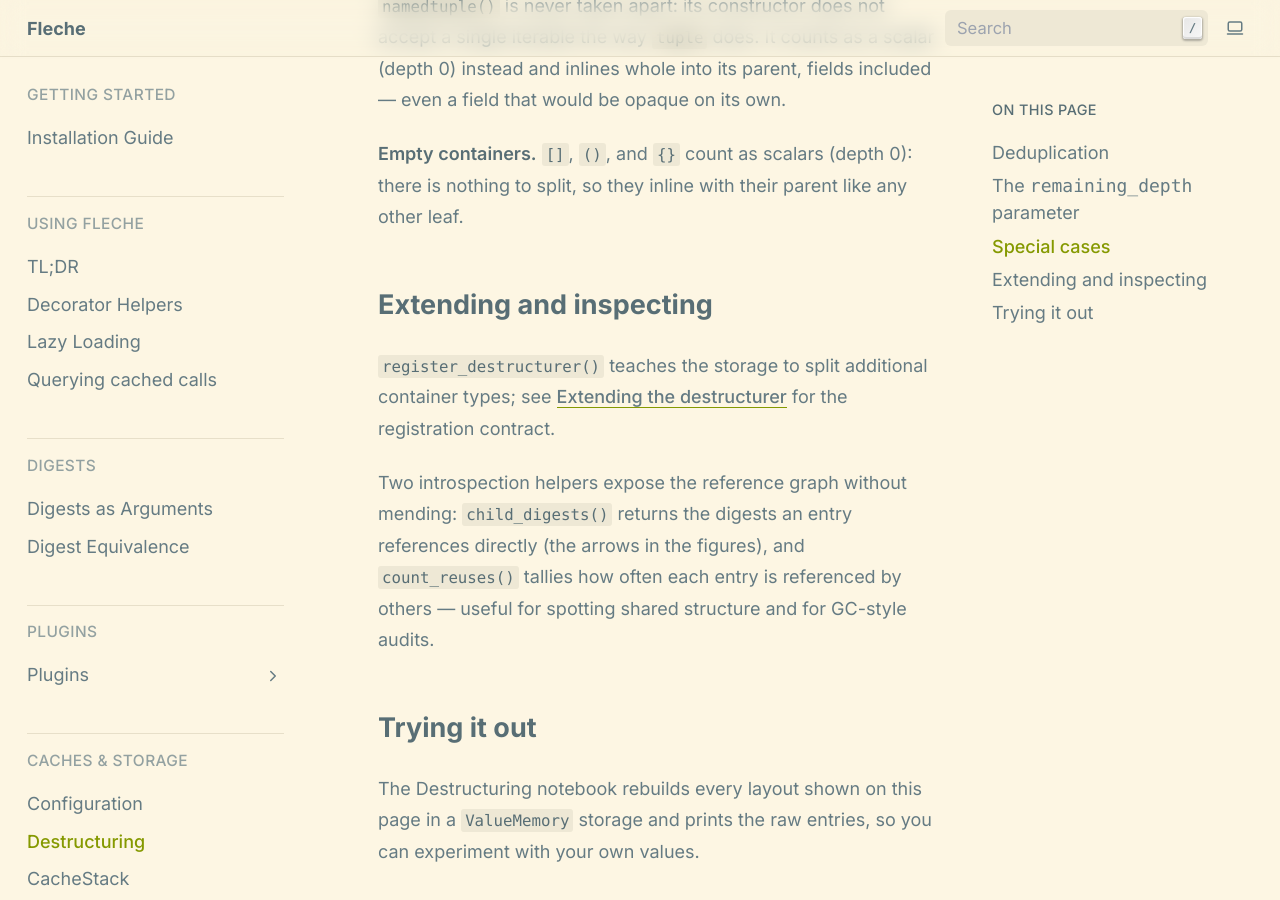
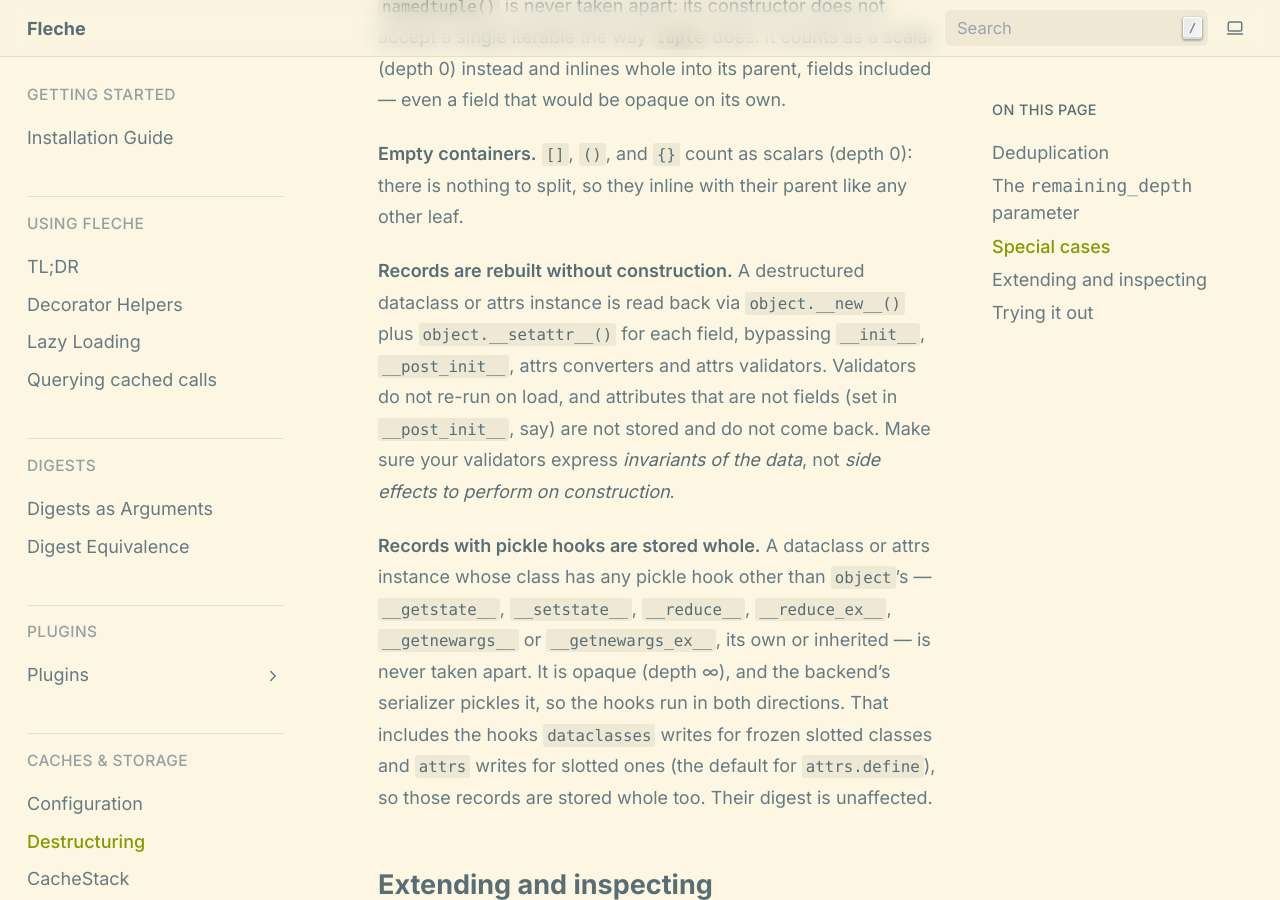
Before and after one commit to pmrv/fleche, a Sphinx documentation site: the page built from docs/storage/destructuring.rst, in a window 1280 px wide and 900 px high, scrolled down 3862 px. Built offline with Sphinx 7.4.7, drawn with Linux system fonts in a browser that asks for light colours; pages that are not in the unit, such as notebooks, are missing from menus.

Commit message:
refactor(storage): count generated pickle hooks too; move storage docs
Drop the exception for the __getstate__/__setstate__ that dataclasses and
attrs generate for slotted classes.  They are not always field copies:
attrs' __setstate__ resets the cache_hash slot, which mend skipped, so a
loaded attrs.frozen(cache_hash=True) instance was unhashable.  Any pickle
hook other than object's now means the record is stored whole, which
includes attrs.define classes and frozen slotted dataclasses.

Move the two storage bullets out of the digest-equivalence page into
docs/storage/destructuring.rst.

Destructuring along __reduce_ex__ is tracked in #1106.

Co-Authored-By: Claude Opus 5.5 <noreply@anthropic.com>
Claude-Session: https://claude.ai/code/session_01A3PUXkyhVj4eQkUu4M2485

```diff
--- a/docs/dev/extending_destructurer.rst
+++ b/docs/dev/extending_destructurer.rst
@@ -107,7 +107,8 @@ intermediate base (itself a ``Digested`` subclass) that already implements
 instances via ``object.__new__`` plus ``__setattr__``, bypassing ``__init__``
 /``__post_init__``, so ``InitVar``, ``init=False``, frozen, and slotted
 fields all round-trip correctly.  (The built-in dataclass and attrs predicates
-skip classes with their own pickle hooks, so those are stored whole instead.)
+skip classes with any pickle hook other than :class:`object`'s, so those are
+stored whole instead.)
 That leaves exactly **one** abstract hook
 for a subclass to fill in:
 
--- a/docs/storage/destructuring.rst
+++ b/docs/storage/destructuring.rst
@@ -105,6 +105,24 @@ field that would be opaque on its own.
 there is nothing to split, so they inline with their parent like any other
 leaf.
 
+**Records are rebuilt without construction.**  A destructured dataclass or
+attrs instance is read back via :py:meth:`object.__new__` plus
+:py:meth:`object.__setattr__` for each field, bypassing ``__init__``,
+``__post_init__``, attrs converters and attrs validators.  Validators do not
+re-run on load, and attributes that are not fields (set in ``__post_init__``,
+say) are not stored and do not come back.  Make sure your validators express
+*invariants of the data*, not *side effects to perform on construction*.
+
+**Records with pickle hooks are stored whole.**  A dataclass or attrs instance
+whose class has any pickle hook other than :class:`object`'s —
+``__getstate__``, ``__setstate__``, ``__reduce__``, ``__reduce_ex__``,
+``__getnewargs__`` or ``__getnewargs_ex__``, its own or inherited — is never
+taken apart.  It is opaque (depth ∞), and the backend's serializer pickles it,
+so the hooks run in both directions.  That includes the hooks ``dataclasses``
+writes for frozen slotted classes and ``attrs`` writes for slotted ones (the
+default for ``attrs.define``), so those records are stored whole too.  Their
+digest is unaffected.
+
 Extending and inspecting
 ------------------------
 
```
Also changed, not shown: agents/DEVELOPING.md (+2 -2 lines), docs/digests/digest_equivalence.rst (+0 -16 lines), 4 other files.
